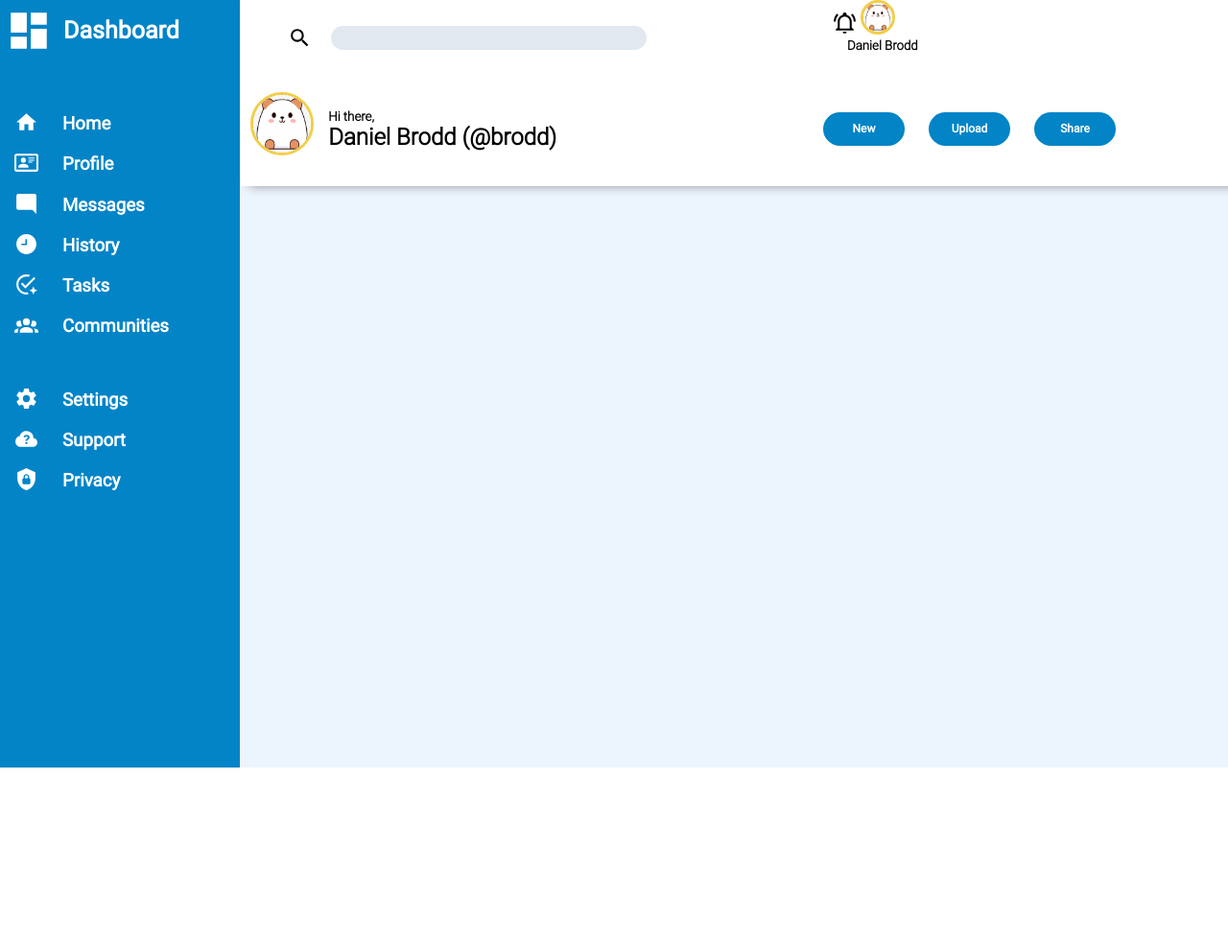
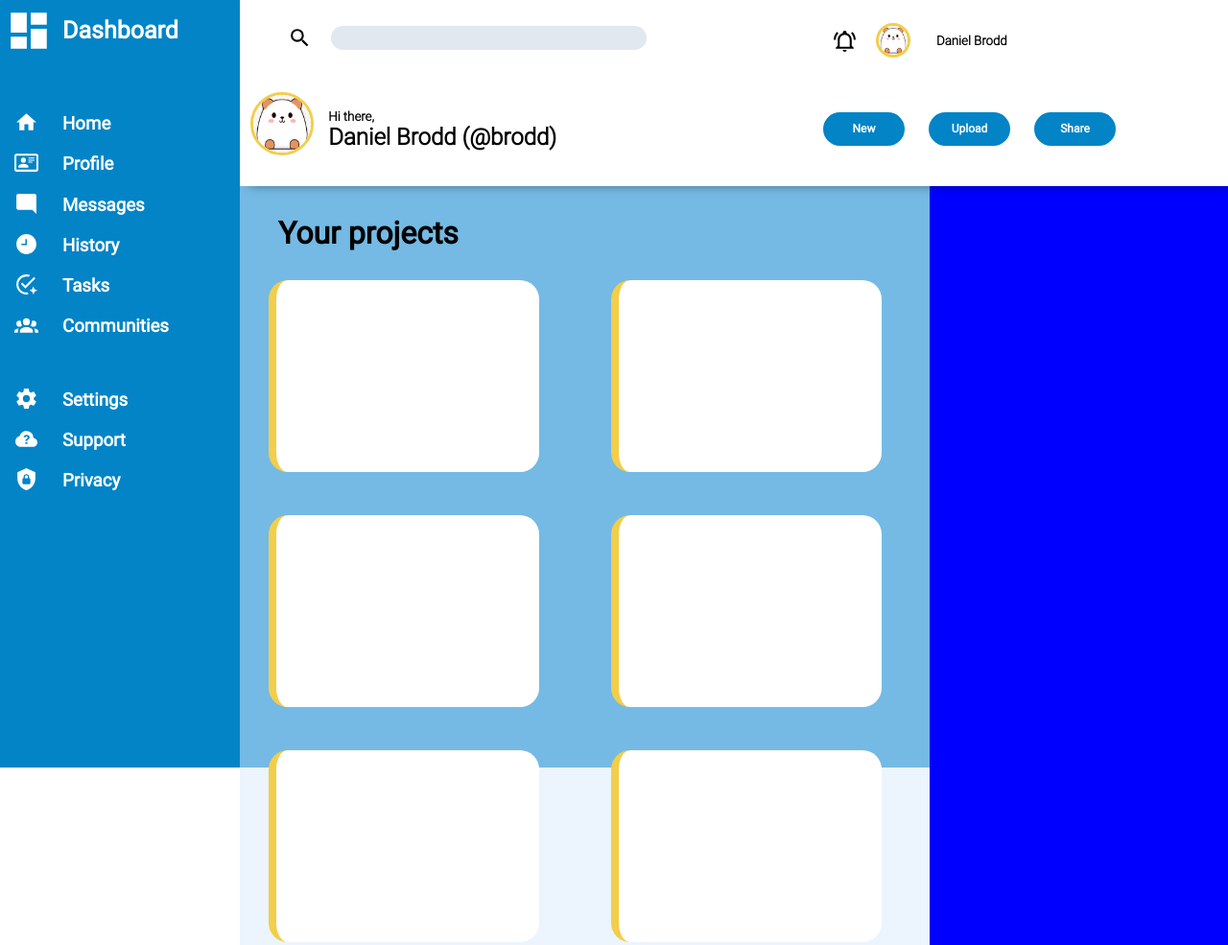
Before and after one commit to danielbrodd/odin-admin_dashboard, a plain HTML site: page index.html in a window 1280 px wide. Shown: the top 985 px of the page at 96% size. Before the commit the page ends 800 px from the top, so only its background shows below. Drawn offline with Linux system fonts and the light colour scheme.

Commit message:
Add more styling to header and start styling on main

```diff
--- a/index.html
+++ b/index.html
@@ -59,7 +59,19 @@
             </div>
         </div>
         <div class="main">
-
+            <div class="cards">
+                <h1>Your projects</h1>
+                <div class="card"></div>
+                <div class="card"></div>
+                <div class="card"></div>
+                <div class="card"></div>
+                <div class="card"></div>
+                <div class="card"></div>
+            </div>
+            <div class="side-card">
+                <div class="card-1"></div>
+                <div class="card-2"></div>
+            </div>
         </div>
     </div>
 </body>
--- a/style.css
+++ b/style.css
@@ -29,6 +29,11 @@
     grid-template-columns: 1fr;
     gap: 35px;
 
+    position: fixed;
+    height: 100vh;
+    width: 100%;
+    top: 0;
+
     grid-column: 1 / 2;
     grid-row: 1 / 3;
 }
@@ -46,7 +51,7 @@
     height: 50px;
 }
 .logo > h1 {
-    margin-left: 8%;
+    margin-left: 15px;
     font-size: 25px;
 }
 .sidebar h1, h3 {
@@ -89,12 +94,16 @@
 
 .header {
     box-shadow: 10px 0px 10px #0006;
+    background-color: white;
     z-index: 2;
     font-family: Roboto-l;
     grid-row: 1 / 2;
     grid-column: 2 / 3;
 
 
+    position: -webkit-sticky;
+    position: sticky;
+    top: 0px;
     display: grid;
     grid-template-columns: 3fr 2fr;
     grid-template-rows: 1fr 2fr;
@@ -160,18 +169,23 @@
 .profile {
     grid-row: 1 / 2;
     grid-column: 2 / 3;
-
+    display: flex;
+    justify-content: start;
+    align-items: center;
+    margin-top: 20px;
+    font-weight:bold;
 }
 .profile > svg {
     width: 25px;
     height: 25px;
+    margin-right: 20px;
 }
 .profile > img {
     height: 30px;
     width: 30px;
     border-radius: 100%;
     border: 3px solid #F2CE49;
-
+    margin-right: 12px;
 }
 .buttons {
     grid-row: 2 / 3;
@@ -204,4 +218,45 @@
 
     grid-row: 2 / 3;
     grid-column: 2 / 3;
+
+    display: grid;
+    grid-template-columns: 2.25fr 1fr;
+    gap: 20px;
 }
+
+.main > .cards {
+    grid-column: 1/ 2;
+
+
+
+    display: grid;
+    grid-template-columns: repeat(2, 1fr);
+    grid-template-rows: 0.25fr repeat(4, 1fr);
+    gap: 15px;
+}
+
+.cards > .card {
+    background-color: white;
+    min-width: 150px;
+    height: 200px;
+    margin: 15px 30px;
+    border-radius: 20px;
+    border-left: 8px solid #F2CE49;
+ }
+
+ .cards > h1 {
+    font-family: Roboto;
+    grid-column: 1 / 3;
+    margin-left: 40px;
+    margin-top: 30px;
+    margin-bottom: 0;
+    padding-bottom: 0;
+ }
+
+ .side-card {
+    grid-column: 2 / 3;
+    background-color: blue;
+
+}
+
+.side-card
```
